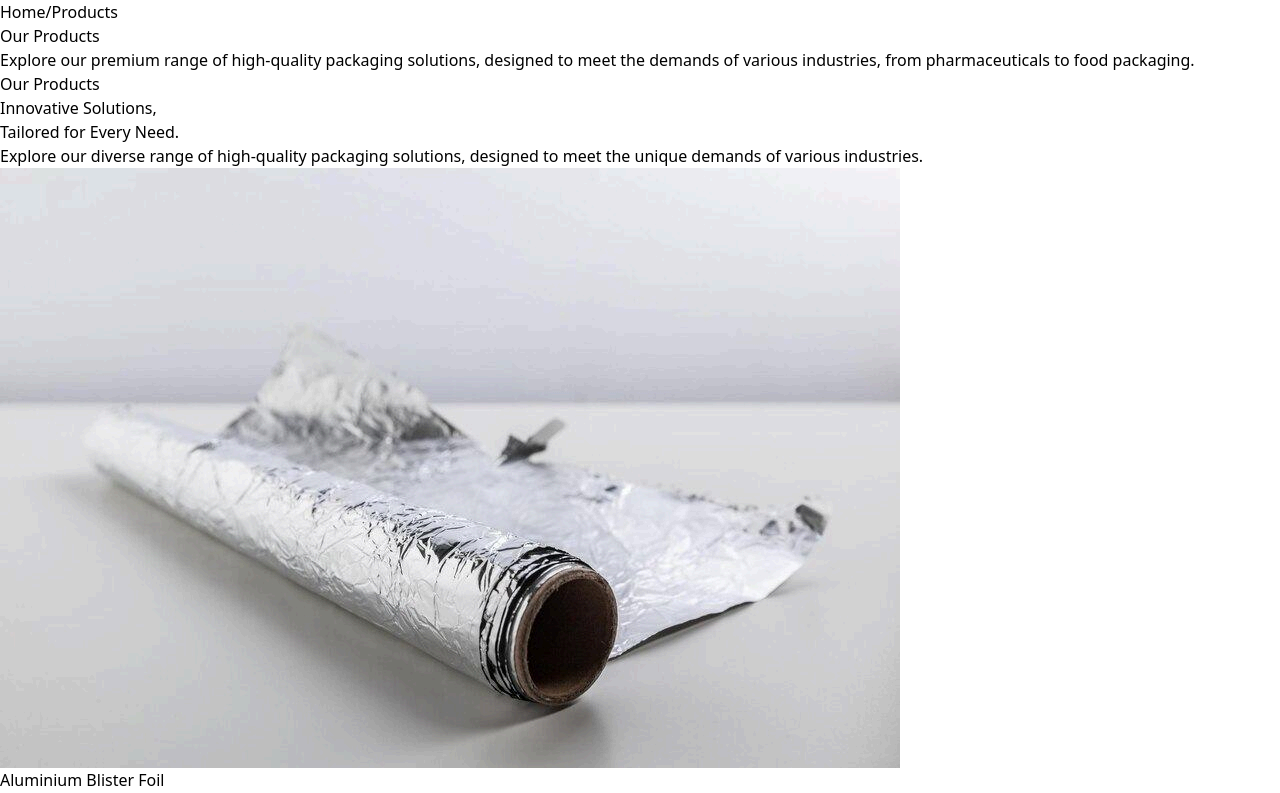
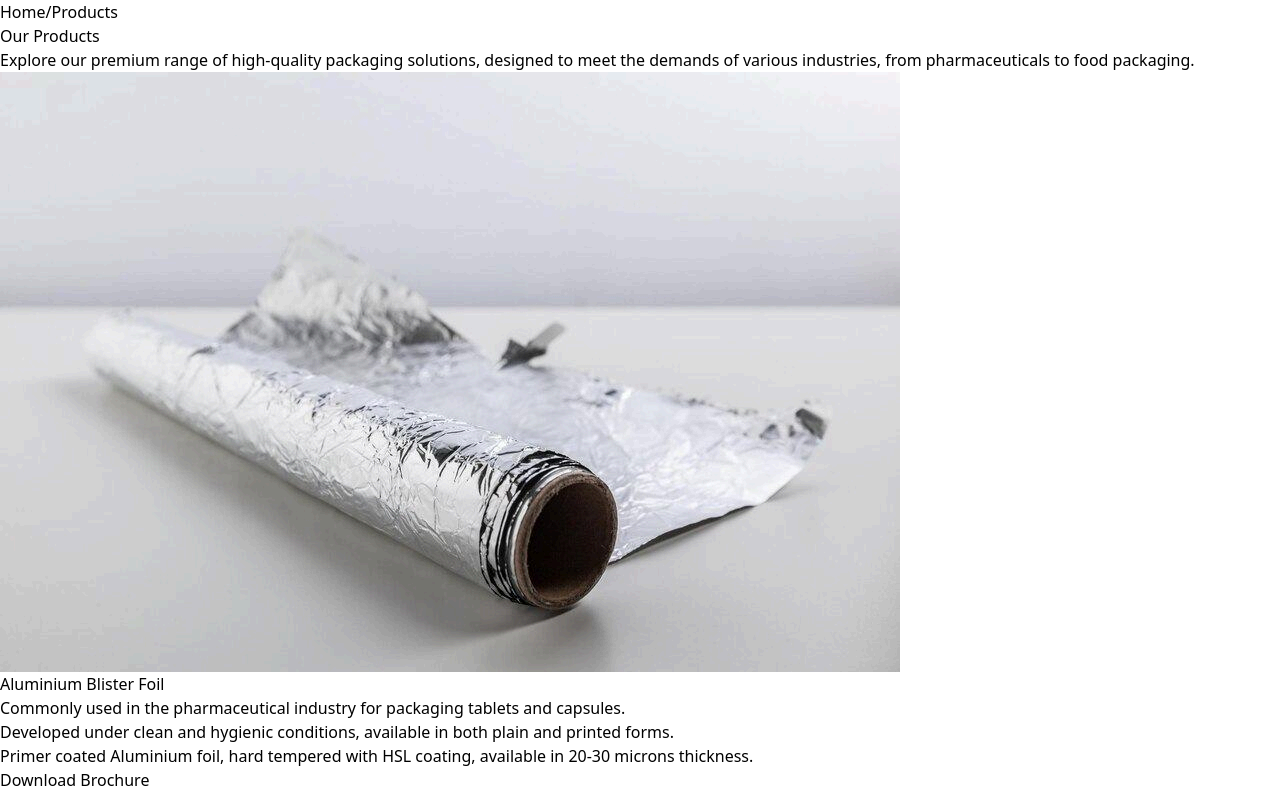
Before and after one commit to mohanveera9/rahul_package, a React (Vite) app: page /products in a window 1280 px wide. Shown: the part 1567-2360 px from the top of the page. Built offline with nearby package versions, Linux system fonts and the light colour scheme.

Commit message:
productspage

```diff
--- a/src/Pages/ProductsPage.jsx
+++ b/src/Pages/ProductsPage.jsx
@@ -1,13 +1,13 @@
 import React from 'react'
 import ProductHeader from '../components/ProductHeader'
-import Product from "../components/Products"
+import Products from '../components/ProductDetailes'
 import Footer from "../components/Footer"
 
 const ProductsPage = () => {
   return (
     <div>
       <ProductHeader />
-      <Product />
+      <Products />
       <Footer />
     </div>
   )
--- /dev/null
+++ b/src/components/ProductDetailes.jsx
@@ -0,0 +1,151 @@
+import React from "react";
+import { motion } from "framer-motion";
+import Button1 from "../buttons/Button1";
+import Aluminium from "../Assests/Products/Aluminium_Blister_Foil.png";
+import Bopp from "../Assests/Products/bopp.png";
+import Four from "../Assests/Products/four_ply.png";
+import Glassine from "../Assests/Products/glassine.png";
+import Polyester from "../Assests/Products/Polyester.png";
+import Pr from "../Assests/Products/pr.png";
+import PVC from "../Assests/Products/pvc.png";
+import Soft from "../Assests/Products/Soft_foil_wrapper.png";
+import Alu from "../Assests/Products/alu.png";
+import Foil from "../Assests/Products/Foil_Lid.png";
+import Tripple from "../Assests/Products/triple.png";
+
+const products = [
+  {
+    title: "Aluminium Blister Foil",
+    description: [
+      "Commonly used in the pharmaceutical industry for packaging tablets and capsules.",
+      "Developed under clean and hygienic conditions, available in both plain and printed forms.",
+      "Primer coated Aluminium foil, hard tempered with HSL coating, available in 20-30 microns thickness."
+    ],
+    image: Aluminium,
+  },
+  {
+    title: "Aluminium Foil Poly",
+    description: [
+      "Trusted manufacturer and supplier of aluminium foil poly.",
+      "Aluminium foil laminated with polyethylene offers a versatile packaging solution, often used in food packaging.",
+      "Safer and healthier than other materials for making sealing films, with a clean surface preventing bacterial growth."
+    ],
+    image: Foil,
+  },
+  {
+    title: "Polyester Laminates",
+    description: [
+      "Widely used in flexible packaging, offering durability and moisture resistance.",
+      "Provides excellent printability and innovative packing solutions for a range of applications."
+    ],
+    image: Polyester,
+  },
+  {
+    title: "4 Ply Laminate Pouches",
+    description: [
+      "Rahul Packaging manufacture and export wide range of 3Ply/4PLY Laminate Pouches to our esteemed clients.  These pouches combine multiple layers to provide enhanced protection for various products. ",
+      "Our manufacturing unit is well equipped with advanced techniques that assist us to develop the flawless range of products that are commonly used in the food and pharmaceutical industries for packaging items like snacks, powders, and more."
+    ],
+    image: Four,
+  },
+  {
+    title: "Glassine Paper Poly",
+    description: [
+     "Rahul Packaging is a trusted name among Glassine Paper Suppliers; we make sure that a defect-free range reaches our clients. Glassine paper is a smooth and glossy paper that is often combined with polyethylene to create packaging materials suitable for items like confectionery, cosmetics, and pharmaceuticals.",
+      "Smooth and glossy paper combined with polyethylene, ideal for packaging confectionery, cosmetics, and pharmaceuticals.",
+      "Ensures defect-free delivery to clients with high quality control standards."
+    ],
+    image: Glassine,
+  },
+  {
+    title: "PP Resin Granules for IV Fluid Bottles",
+    description: [
+      "High-quality polypropylene (PP) resins for manufacturing needs.",
+      "Essential building blocks for a wide range of plastic products."
+    ],
+    image: Pr,
+  },
+  {
+    title: "Triple Laminate Foils",
+    description: [
+    "Rahul Packaging also offers packing for conservative products like confectionery, tea, consumables etc. These laminates offer a combination of strength, barrier properties, and printability. ",
+    "The final product specifications are made as per agreed pact with the customers based on the type of products that are to be packed. These foils are usually used for packing pouch.",
+      "Used for packing confectionery, tea, consumables, and more.",
+      "Offers a combination of strength, barrier properties, and printability, ensuring product quality and appearance."
+    ],
+    image: Tripple,
+  },
+  {
+    title: "Alu-Alu Foil",
+    description: [
+      "Rahul Packaging also manufactures Alu-Alu foils used exclusively in the pharmaceutical industry for blister packaging. ",
+      "Manufactured exclusively for the pharmaceutical industry for blister packaging.",
+      "Available in 45 & 50 microns, offering cost-saving benefits and better mileage.",
+      "Superior quality at competitive rates, with a focus on customer satisfaction and quality assurance."
+    ],
+    image: Alu,
+  },
+  {
+    title: "PVC/PVDC",
+    description: [
+      "PVC: A versatile plastic used in various industries, including packaging and construction.",
+      "PVDC: A high-barrier coating enhancing moisture and oxygen resistance in packaging films and foils.",
+      "Advanced coating technology used for superior healthcare solutions."
+    ],
+    image: PVC,
+  },
+];
+
+const Products = () => {
+  return (
+    <div className="text-center p-6 md:p-10">
+      <div className="mt-8 mx-2 md:mx-4 lg:mx-12">
+        {products.map((product, index) => (
+          <div
+            key={index}
+            className={`flex flex-col md:flex-row items-center gap-10 mb-20 md:mb-40 ${
+              index % 2 === 1 ? "md:flex-row-reverse" : "md:flex-row"
+            }`}
+          >
+            <motion.div
+              className="md:w-1/2"
+              initial={{ x: index % 2 === 1 ? 100 : -100, opacity: 0 }}
+              whileInView={{ x: 0, opacity: 1 }}
+              transition={{ duration: 0.8 }}
+              viewport={{ once: true, amount: 0.2 }}
+            >
+             <motion.img
+                src={product.image}
+                alt={product.title}
+                className="w-full h-96 object-cover rounded-lg shadow-md"
+                whileHover={{ y: -10 }}
+                transition={{ duration: 0.3 }}
+              />
+            </motion.div>
+            <motion.div
+              className="md:w-1/2 text-left"
+              initial={{ x: index % 2 === 1 ? -100 : 100, opacity: 0 }}
+              whileInView={{ x: 0, opacity: 1 }}
+              transition={{ duration: 0.8 }}
+              viewport={{ once: true, amount: 0.2 }}
+            >
+              <h3 className="text-xl font-semibold md:text-3xl lg:text-5xl text-gray-800 mb-5 lg:mb-8">
+                {product.title}
+              </h3>
+              <ul className="text-gray-600 mt-2 text-sm md:text-base lg:text-lg list-disc pl-5 space-y-2">
+                {product.description.map((point, i) => (
+                  <li key={i}>{point}</li>
+                ))}
+              </ul>
+              <div className="mt-6">
+                <Button1 text="Download Brochure" />
+              </div>
+            </motion.div>
+          </div>
+        ))}
+      </div>
+    </div>
+  );
+};
+
+export default Products;
--- a/src/components/ProductHeader.jsx
+++ b/src/components/ProductHeader.jsx
@@ -4,11 +4,11 @@ import { Link } from "react-router-dom";
 
 const ProductHeader = () => {
     return (
-        <div className="relative bg-gradient-to-r from-pink-100 to-purple-200 rounded-xl">
+        <div className="relative bg-gradient-to-r from-pink-100 to-purple-200 rounded-xl mb-10">
             <Navbar />
 
             {/* Hero Section */}
-            <div className="flex flex-col md:flex-row items-center justify-between px-6 md:px-12 lg:px-20 pt-24 md:pt-32 pb-16 lg:py-32">
+            <div className="flex flex-col md:flex-row items-center justify-between px-6 md:px-12 lg:px-20 pt-28 md:pt-32 pb-16 lg:py-32">
 
                 {/* Text Content */}
                 <div className="text-center md:text-left">
```
